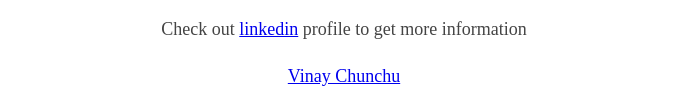
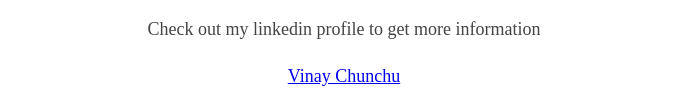
Before and after one commit to VinayChunchu/VinayChunchu.github.io, a plain HTML site: page index.html in a window 1280 px wide. Shown: the part 373-478 px from the top of the page, without its empty margins (296-983 px from the left). Drawn offline with Linux system fonts and the light colour scheme.

Commit message:
Update index.html

```diff
--- a/index.html
+++ b/index.html
@@ -9,7 +9,7 @@
   <p>Hi! My name is Vinay Chunchu.</p>
   <p>Thanks for visiting my website.</p>
   <p>I am a senior software developer. I am currently working on building and scaling real-time back end applications. I spend most of my time learning new technologies used in building customer facing products using software.</p>
-  <p>Check out <a href="https://www.linkedin.com/in/vinay-chunchu-324737167/">linkedin</a> profile to get more information</p>
+  <p>Check out my linkedin profile to get more information</p>
   <script src="https://platform.linkedin.com/badges/js/profile.js" async defer type="text/javascript"></script>
   <div class="badge-base LI-profile-badge" data-locale="en_US" data-size="large" data-theme="dark" data-type="HORIZONTAL" data-vanity="vinay-chunchu-324737167" data-version="v1"><a class="badge-base__link LI-simple-link" href="https://www.linkedin.com/in/vinay-chunchu-324737167?trk=profile-badge">Vinay Chunchu</a></div>
 </body>
```
